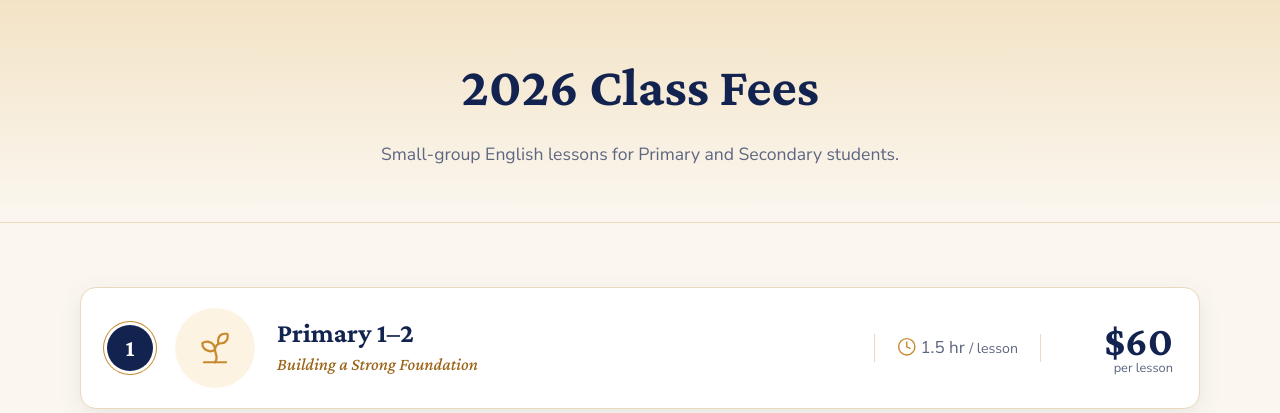
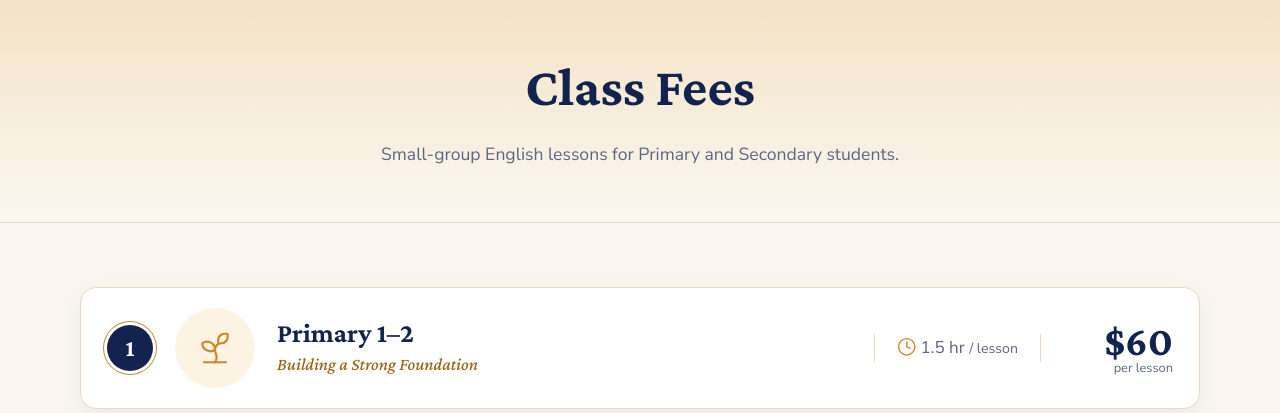
Before and after one commit to MrsAwQiQi/ace_website, a Flask app: page /fees in a window 1280 px wide. Shown: the part 73-486 px from the top of the page. Run offline with Flask 3, Linux system fonts and the light colour scheme; some libraries are stand-ins or nearby versions.

Commit message:
changed on class fees

```diff
--- a/templates/fees.html
+++ b/templates/fees.html
@@ -3,7 +3,7 @@
 {% block content %}
 <section class="page-hero">
   <div class="container">
-    <h1>2026 Class Fees</h1>
+    <h1>Class Fees</h1>
     <p>Small-group English lessons for Primary and Secondary students.</p>
   </div>
 </section>
```
